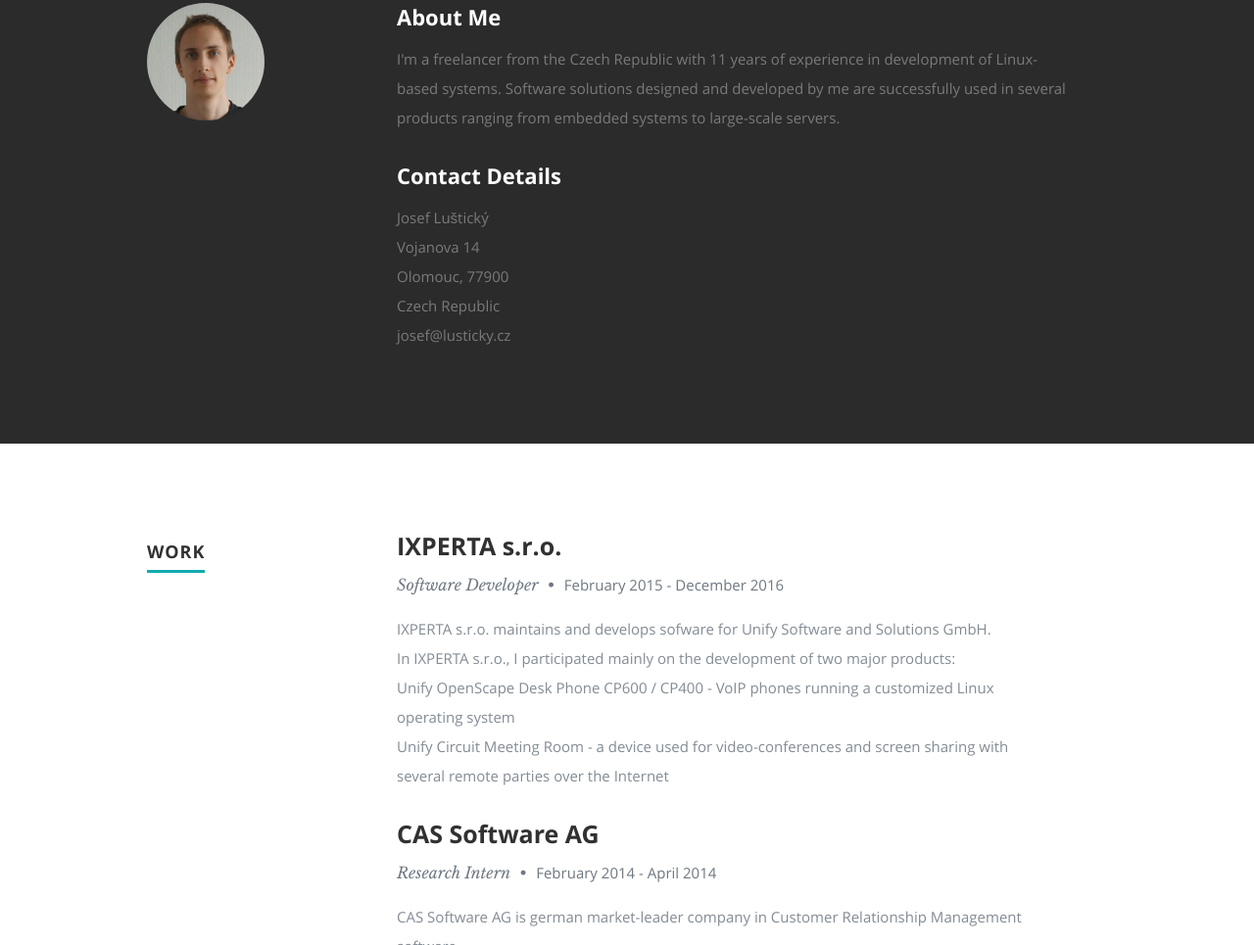
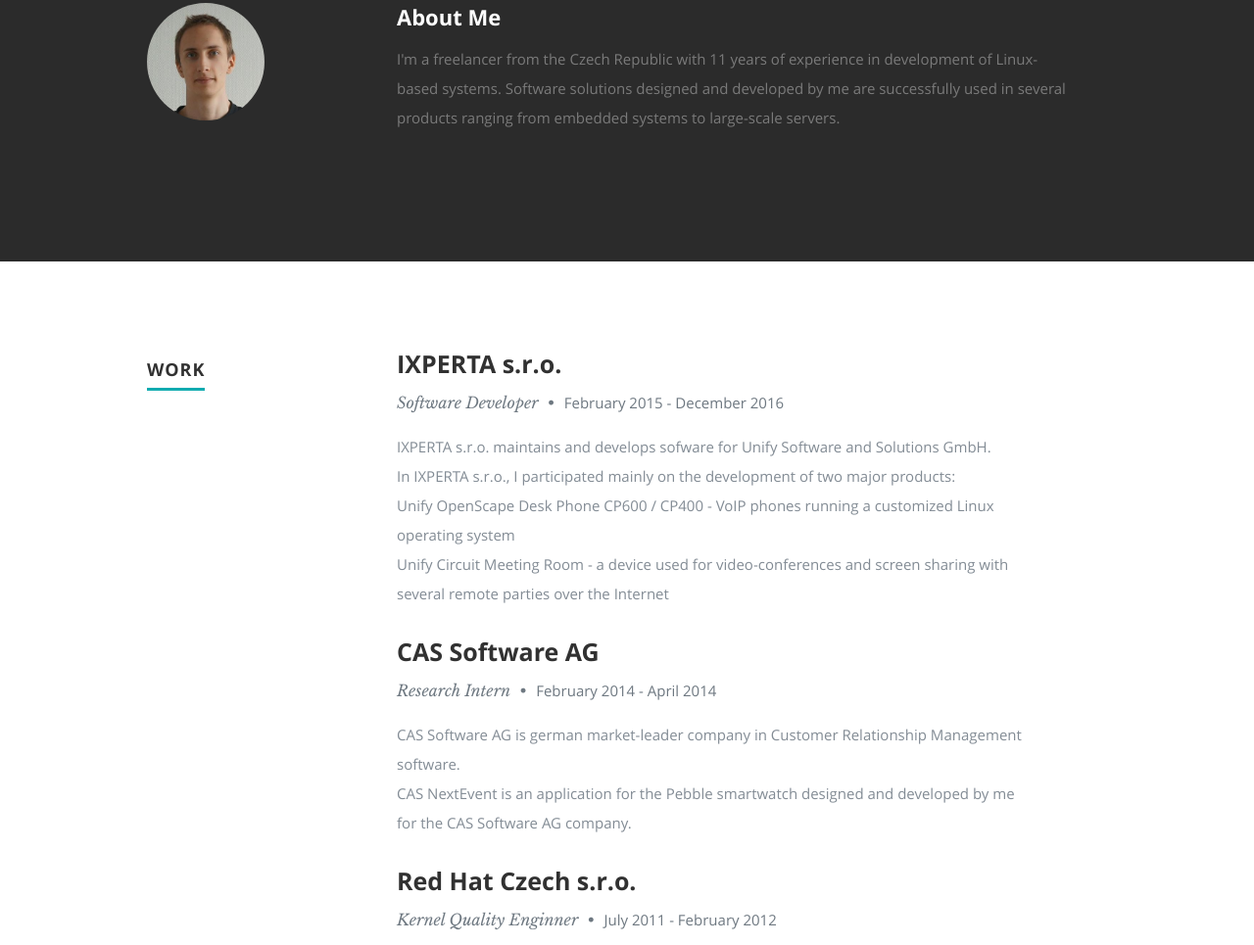
Before and after one commit to jlusticky/jlusticky.github.io, a plain HTML site: page index.html in a window 1280 px wide. Shown: the part 893-1858 px from the top of the page at 98% size. Drawn offline with nearby package versions, Linux system fonts and the light colour scheme.

Commit message:
Remove Contact details in About section

```diff
--- a/index.html
+++ b/index.html
@@ -104,20 +104,6 @@
             </p>
 
             <div class="row">
-
-               <div class="columns contact-details">
-
-                  <h2>Contact Details</h2>
-                  <p class="address">
-						   <span>Josef Luštický</span><br>
-						   <span>Vojanova 14<br>
-						         Olomouc, 77900<br>
-						         Czech Republic
-                     </span><br>
-                     <span>josef@lusticky.cz</span>
-					   </p>
-
-               </div>
 
                <div class="columns download">
                   <p>
```
